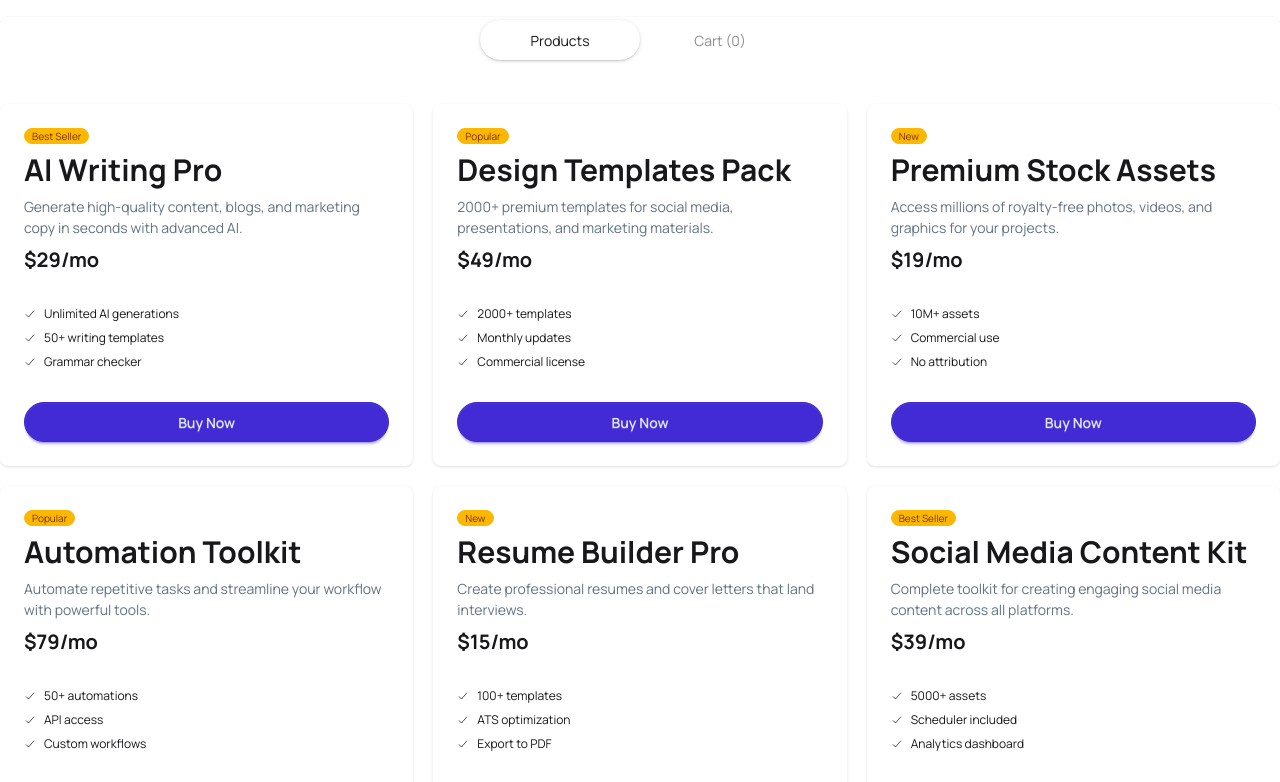
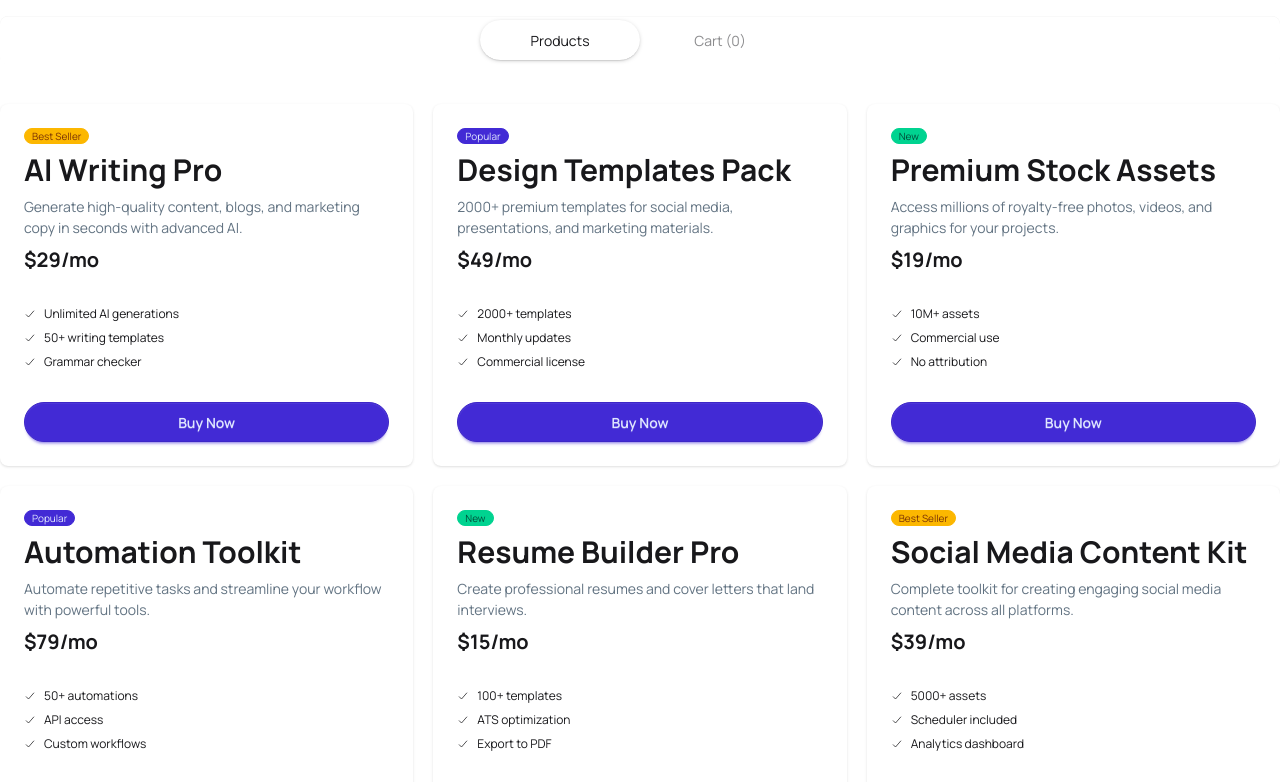
Before and after one commit to AforArdi/React-A6-DigiTools, a React (Vite) app: page / in a window 1280 px wide. Shown: the part 1169-1951 px from the top of the page. Built offline with nearby package versions, Linux system fonts and the light colour scheme.

Commit message:
different badge class based on tag name

```diff
--- a/src/Components/Dynamic/ProductCard.jsx
+++ b/src/Components/Dynamic/ProductCard.jsx
@@ -19,11 +19,23 @@ const ProductCard = ({product, cart, setCart}) => {
         toast.success('Product Added to Cart')
     }
 
+    // showing different badge based on it's type
+    // took help
+    const badgeColors = {
+    "Best Seller": "badge-warning",
+    "Popular": "badge-primary", // or badge-secondary depending on your DaisyUI theme
+    "New": "badge-success"
+    };
+
     return (
         <section>
             <div className="card bg-base-100 shadow-sm">
                 <div className="card-body">
-                    <span className="badge badge-xs badge-warning">{product.tag}</span>
+                    {/* simple one */}
+                    {/* <span className="badge badge-xs badge-warning">{product.tag}</span> */}
+
+                    {/* trying */}
+                    <span className={`badge badge-xs ${badgeColors[product.tag]}`}>{product.tag}</span>
                     <div className="flex flex-col space-y-2">
                         <h2 className="text-3xl font-bold">{product.name}</h2>
                         <p className="text-[#627382]">{product.description}</p>
```
